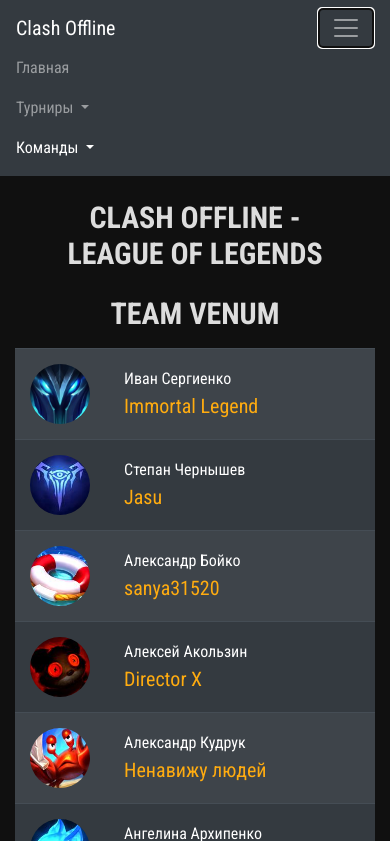
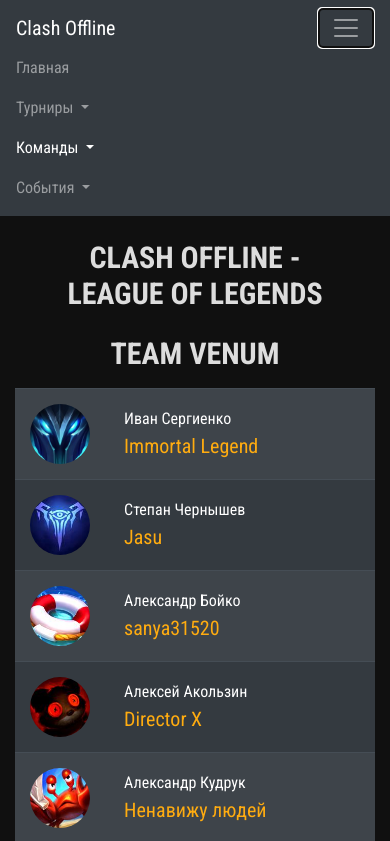
Before and after one commit to oleg-tgn/clash-offline, a plain HTML site: page teams/team-venum/index.html in a window 390 px wide. Both pictures are taken after a click on the button "Toggle navigation". Shown: the top 841 px of the page. Drawn offline with nearby package versions, Linux system fonts and the light colour scheme.

Commit message:
Update index.html

```diff
--- a/teams/team-venum/index.html
+++ b/teams/team-venum/index.html
@@ -54,6 +54,15 @@
               <a class="dropdown-item active" href="/teams/team-venum/">Team Venum</a>
               <a class="dropdown-item" href="/teams/ave-teemo/">Ave Teemo</a>
               <a class="dropdown-item" href="/teams/pzdc/">PZDC</a>
+            </div>
+          </li>
+          <li class="nav-item dropdown">
+            <a class="nav-link dropdown-toggle" href="#" id="navbarDropdownMenuLink" role="button" data-toggle="dropdown" aria-haspopup="true" aria-expanded="false">
+                События
+            </a>
+            <div class="dropdown-menu" aria-labelledby="navbarDropdownMenuLink">
+              <a class="dropdown-item" href="/2019/10/16">Трансляция 10 лет LOL</a>
+              <!--a class="dropdown-item" href="/2019/11/12">Трансляция Финал ЧМ</a-->
             </div>
           </li>
         </ul>
```
